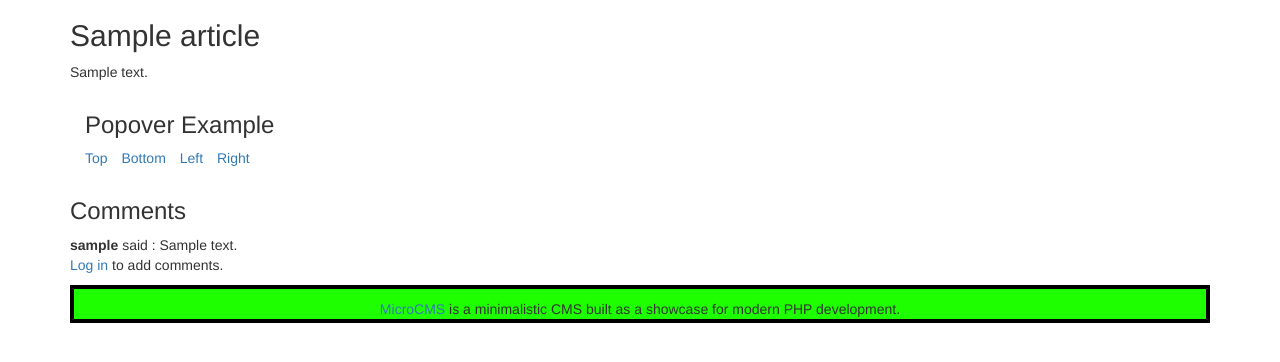
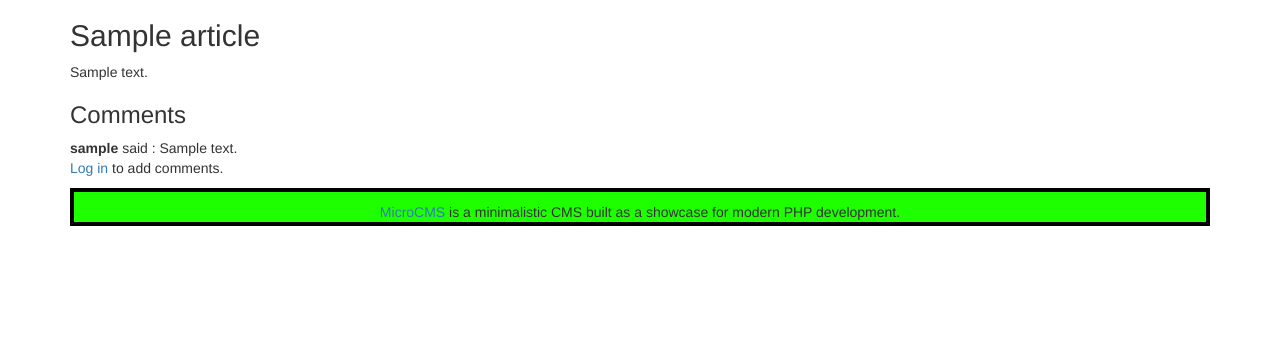
Before and after one commit to polytechlyon-isi2/GamyGoody, a PHP site: template views/article.html.twig in a window 1280 px wide. Shown: the part 51-413 px from the top of the page. Run offline with PHP 8.4, Linux system fonts and the light colour scheme; the template is opened without the code that fills it: most values are stand-ins (such as "Sample title", 1, 10 or a date in 2020); some libraries are stand-ins or nearby versions.

```diff
--- a/app/app.php
+++ b/app/app.php
@@ -50,7 +50,7 @@ $app['dao.user'] = $app->share(function ($app) {
     return new GamyGoody\DAO\UserDAO($app['db']);
 });
 $app['dao.comment'] = $app->share(function ($app) {
-    $commentDAO = new MicroCMS\DAO\CommentDAO($app['db']);
+    $commentDAO = new GamyGoody\DAO\CommentDAO($app['db']);
     $commentDAO->setArticleDAO($app['dao.article']);
     $commentDAO->setUserDAO($app['dao.user']);
     return $commentDAO;
--- a/views/article.html.twig
+++ b/views/article.html.twig
@@ -8,15 +8,6 @@
     <p>
         <h2>{{ article.title }}</h2>
         <p>{{ article.content }}</p>
-        <div class="container">
-          <h3>Popover Example</h3>
-          <ul class="list-inline">
-            <li><a href="#" title="Header" data-toggle="tooltip" data-placement="top" data-content="Content">Top</a></li>
-            <li><a href="#" title="Header" data-toggle="popover" data-placement="bottom" data-content="Content">Bottom</a></li>
-            <li><a href="#" title="Header" data-toggle="popover" data-placement="left" data-content="Content">Left</a></li>
-            <li><a href="#" title="Header" data-toggle="popover" data-placement="right" data-content="Content">Right</a></li>
-        </ul>
-    </div>
     <h3>Comments</h3>
     {% for comment in comments %}
         <strong>{{ comment.author.username }}</strong> said : {{ comment.content }}<br>
--- a/views/index.html.twig
+++ b/views/index.html.twig
@@ -8,20 +8,20 @@
 	<div class="row">
 		{% for game in games %}
 			<div class="gameIconeContainer col-lg-3 col-md-4 col-sm-6 col-xs-12">
-				<a class="gameIcone" href="{{ path('article', { 'id': game.id }) }}" title="{{game.title}}" data-toggle="tooltip" data-placement="bottom">
+				<a class="gameIcone" href="{{ path('game', { 'id': game.id }) }}" title="{{game.title}}" data-toggle="tooltip" data-placement="bottom">
 					<img src="https://upload.wikimedia.org/wikipedia/fr/7/77/League_of_Legends_logo.png"/>
 				</a>
 			</div>
 		{% endfor %}
 	</div>
-	<div class="row">
+	{#<div class="row">
 			{% for article in articles %}
 				<article>
 					<h2><a class="articleTitle" href="{{ path('article', { 'id': article.id }) }}">{{ article.title }}</a></h2>
 					<p>{{ article.content }}</p>
 				</article>
 			{% endfor %}
-	</div>
+		</div>#}
 {% endblock %}
 
 {% block script %}
--- a/web/css/gamygoody.css
+++ b/web/css/gamygoody.css
@@ -44,3 +44,25 @@ body {
 	width: 100%;
 
 }
+
+.articleIconeContainer
+{
+	padding: 20px;
+}
+
+.articleIcone
+{
+	display: block;
+ 	position: relative;
+    height: 0;
+    padding-bottom: 100%;
+    /*ratio taille*/
+	background-color: #FF0000;
+	border: 4px solid black;
+}
+
+.articleIcone img
+{
+	width: 100%;
+
+}
```
Also changed, not shown: app/routes.php (+7 -0 lines), src/DAO/ArticleDAO.php (+19 -0 lines), views/game.html.twig (added, +25 -0 lines). Lines whose indentation alone changed are shown as unchanged.
